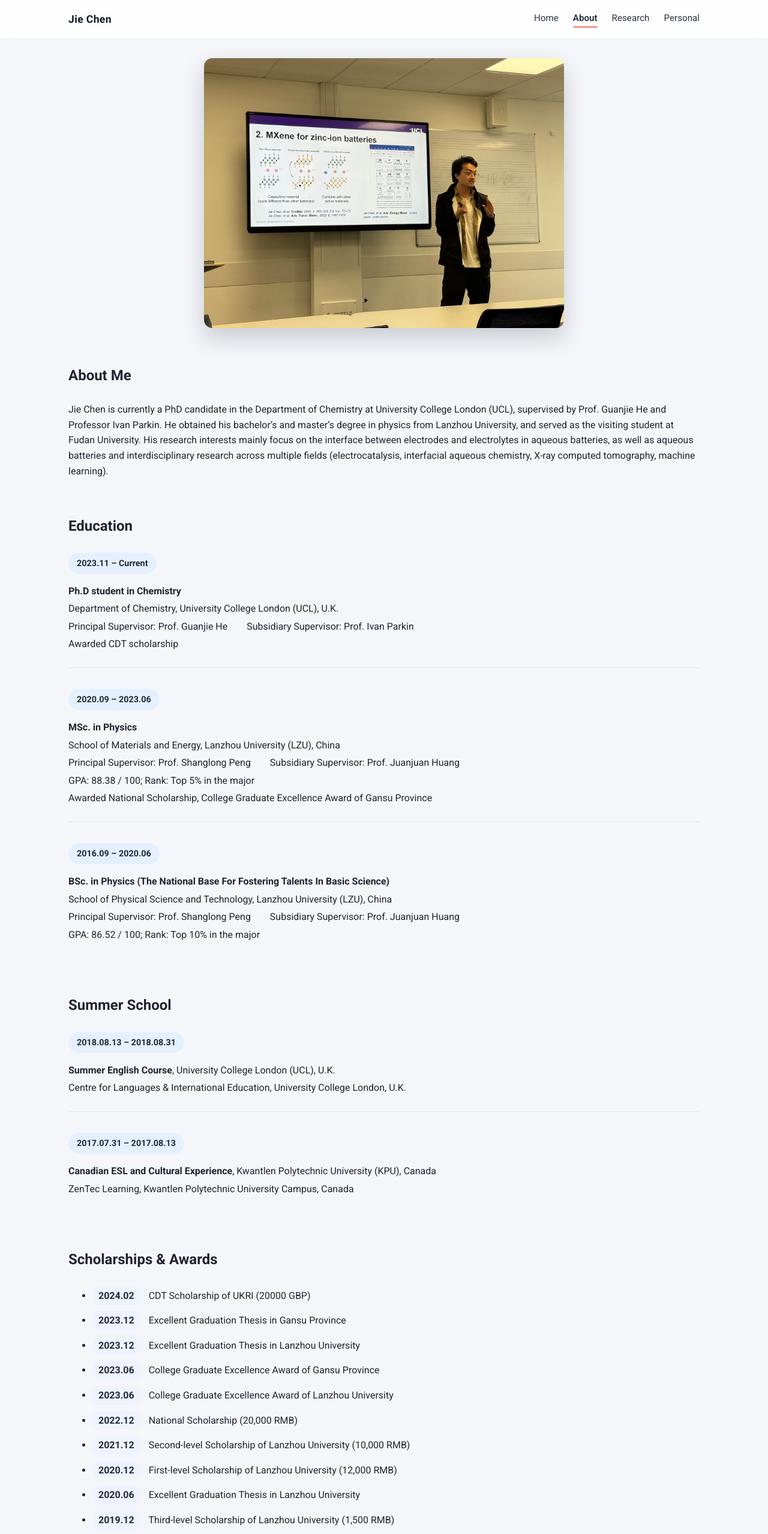
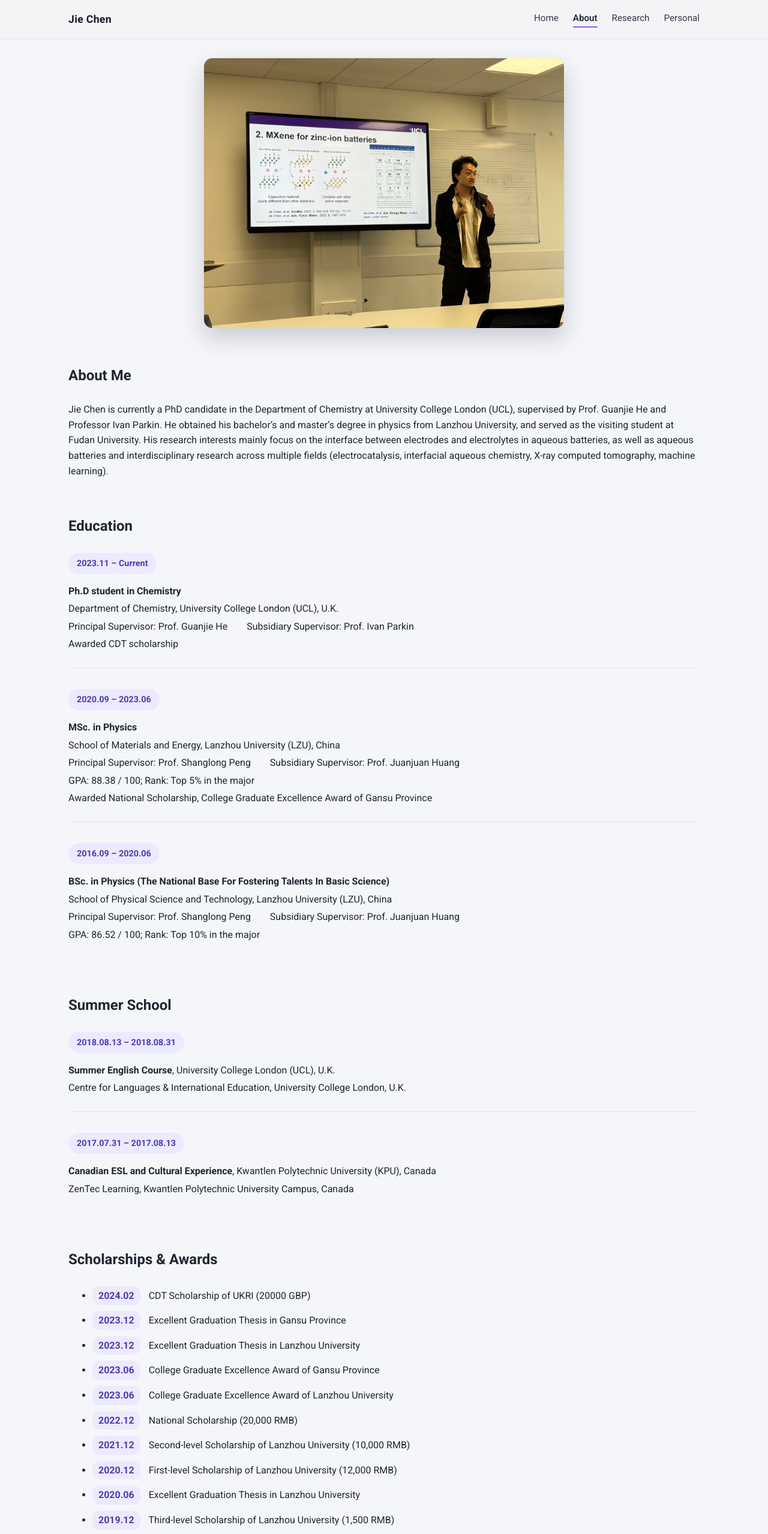
Before and after one commit to jiechenucl-ops/jiechenucl-ops.github.io, a plain HTML site: page about.html in a window 1280 px wide. Shown: the top 2558 px of the page at 60% size. Drawn offline with Linux system fonts and the light colour scheme.

Commit message:
Update style.css

```diff
--- a/style.css
+++ b/style.css
@@ -10,7 +10,7 @@ body {
   font-family: "Roboto", system-ui, -apple-system, BlinkMacSystemFont, "Segoe UI",
     sans-serif;
   color: #1f2430;
-  background-color: #f5f6fa; /* 整体偏灰白的背景，而不是纯白或大蓝条 */
+  background-color: #f5f6fa; /* 柔和米白色背景 */
   line-height: 1.6;
 }
 
@@ -26,19 +26,23 @@ a {
   padding: 0 1.5rem;
 }
 
+
 /* =========================
-   顶部导航栏（风格 A）
+   顶部导航栏（柔和米白色风格）
    ========================= */
 .site-header {
   position: sticky;
   top: 0;
   z-index: 20;
-  /* 半透明白色 + 轻微模糊，避免整条大蓝色 */
-  background: rgba(255, 255, 255, 0.9);
-  backdrop-filter: blur(10px);
-  -webkit-backdrop-filter: blur(10px);
-  border-bottom: 1px solid rgba(15, 23, 42, 0.08);
+
+  /* 和背景完美融合的米白色 */
+  background: rgba(243, 244, 247, 0.92);
+  backdrop-filter: blur(12px);
+  -webkit-backdrop-filter: blur(12px);
+
+  border-bottom: 1px solid rgba(0, 0, 0, 0.06);
   color: #111827;
+  box-shadow: 0 1px 4px rgba(0,0,0,0.05);
 }
 
 .header-inner {
@@ -60,20 +64,19 @@ a {
   gap: 1.5rem;
 }
 
-/* 主色：一点点暖橙红，和蓝色完全区分开 */
+/* 主色 */
 :root {
-  --accent: #f9735b;
+  --accent: #7c5cff; /* 更优雅的紫色强调色，比橙色更稳重 */
 }
 
 .nav-link {
   position: relative;
   font-size: 0.95rem;
-  opacity: 0.88;
+  opacity: 0.85;
   padding-bottom: 4px;
   transition: opacity 0.2s ease;
 }
 
-/* 底部小下划线动画 */
 .nav-link::after {
   content: "";
   position: absolute;
@@ -103,6 +106,7 @@ a {
   width: 100%;
 }
 
+
 /* =========================
    首页 Hero：左文字右照片
    ========================= */
@@ -112,13 +116,13 @@ a {
   justify-content: space-between;
   gap: 2rem;
 
-  /* 卡片效果，比之前更“炫酷一点” */
   margin-top: 2.5rem;
   margin-bottom: 2rem;
   padding: 3rem 2.5rem;
-  background: radial-gradient(circle at top left, #ffffff, #f7fafc);
-  border-radius: 24px;
-  box-shadow: 0 20px 45px rgba(15, 23, 42, 0.12);
+
+  background: #ffffff;
+  border-radius: 22px;
+  box-shadow: 0 12px 32px rgba(0,0,0,0.08);
 }
 
 .hero-text h1 {
@@ -143,6 +147,7 @@ a {
   box-shadow: 0 18px 40px rgba(15, 23, 42, 0.25);
 }
 
+
 /* 首页欢迎区 */
 .welcome {
   padding: 1.5rem 0 3rem;
@@ -152,6 +157,7 @@ a {
   font-size: 1.6rem;
   margin-bottom: 0.8rem;
 }
+
 
 /* =========================
    页脚
@@ -170,6 +176,7 @@ a {
   justify-content: space-between;
   gap: 1rem;
 }
+
 
 /* =========================
    响应式：手机
@@ -204,27 +211,25 @@ a {
   }
 }
 
+
 /* =========================
    About 页面 / 简历布局
    ========================= */
 
-/* 每一大块之间留出更大空白 */
 .cv-section {
   margin-top: 60px;
   margin-bottom: 60px;
 }
 
-/* section 标题 */
 .section-title {
   margin-bottom: 25px;
 }
 
-/* 时间 pill 样式 */
 .cv-time {
   font-weight: 600;
   font-size: 0.9rem;
-  color: #1f2937;
-  background: #e5f0ff;
+  background: #eceaff;
+  color: #4a3bb3;
   padding: 6px 14px;
   border-radius: 999px;
   display: inline-block;
@@ -232,7 +237,6 @@ a {
   margin-bottom: 12px;
 }
 
-/* 每一条教育经历 / Summer School 等的整体块 */
 .cv-item {
   margin-bottom: 35px;
   padding-bottom: 22px;
@@ -248,30 +252,26 @@ a {
   line-height: 1.6;
 }
 
-/* 奖学金等列表的间距 */
 .cv-list li {
   margin-bottom: 10px;
   line-height: 1.6;
 }
 
-/* inline 时间 pill（奖学金那一行里的小时间块） */
 .cv-time-inline {
   display: inline-block;
   padding: 3px 10px;
-  background: #eef3ff;
-  color: #1f2937;
+  background: #eceaff;
+  color: #4a3bb3;
   border-radius: 12px;
   margin-right: 10px;
   font-weight: 600;
 }
 
-/* Professional activities 的有序列表 */
 .cv-ordered li {
   margin-bottom: 14px;
   line-height: 1.6;
 }
 
-/* About 页顶部大照片 */
 .about-photo-large img {
   width: 100%;
   max-width: 600px;
```
